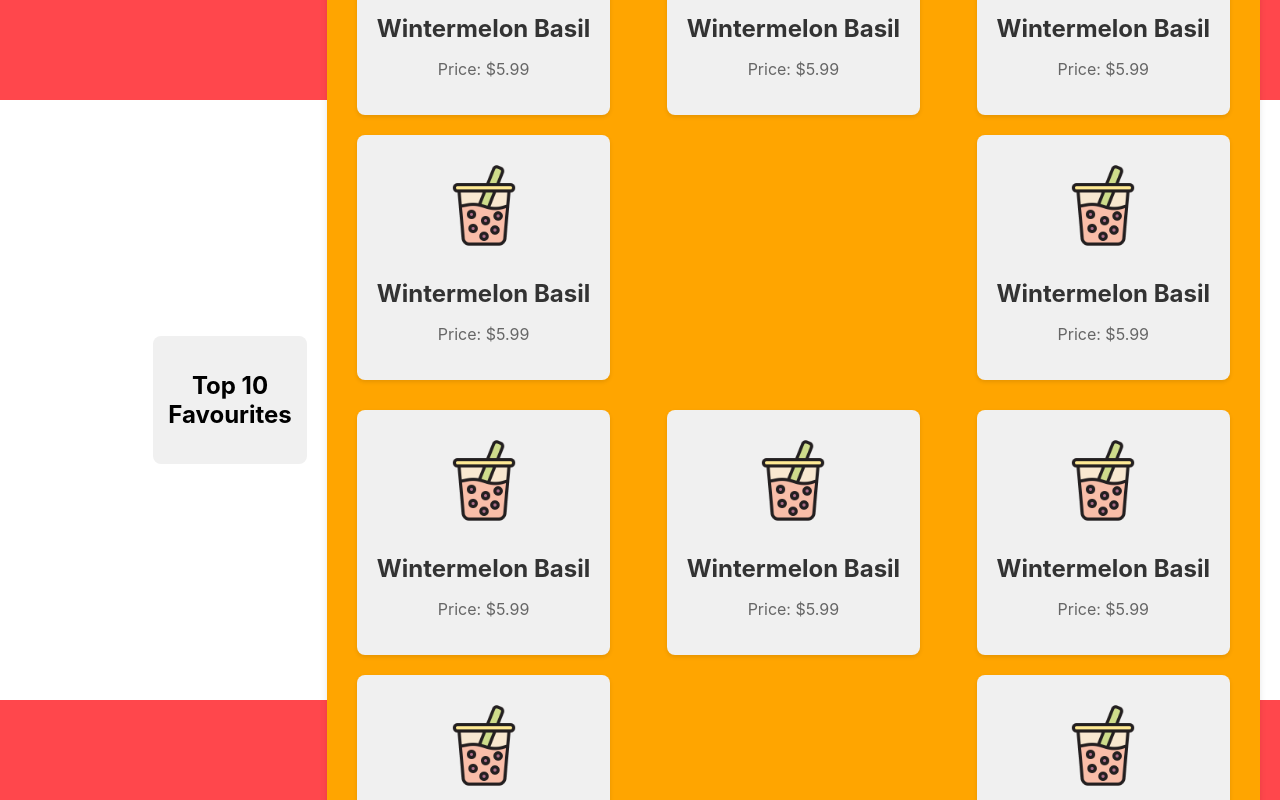
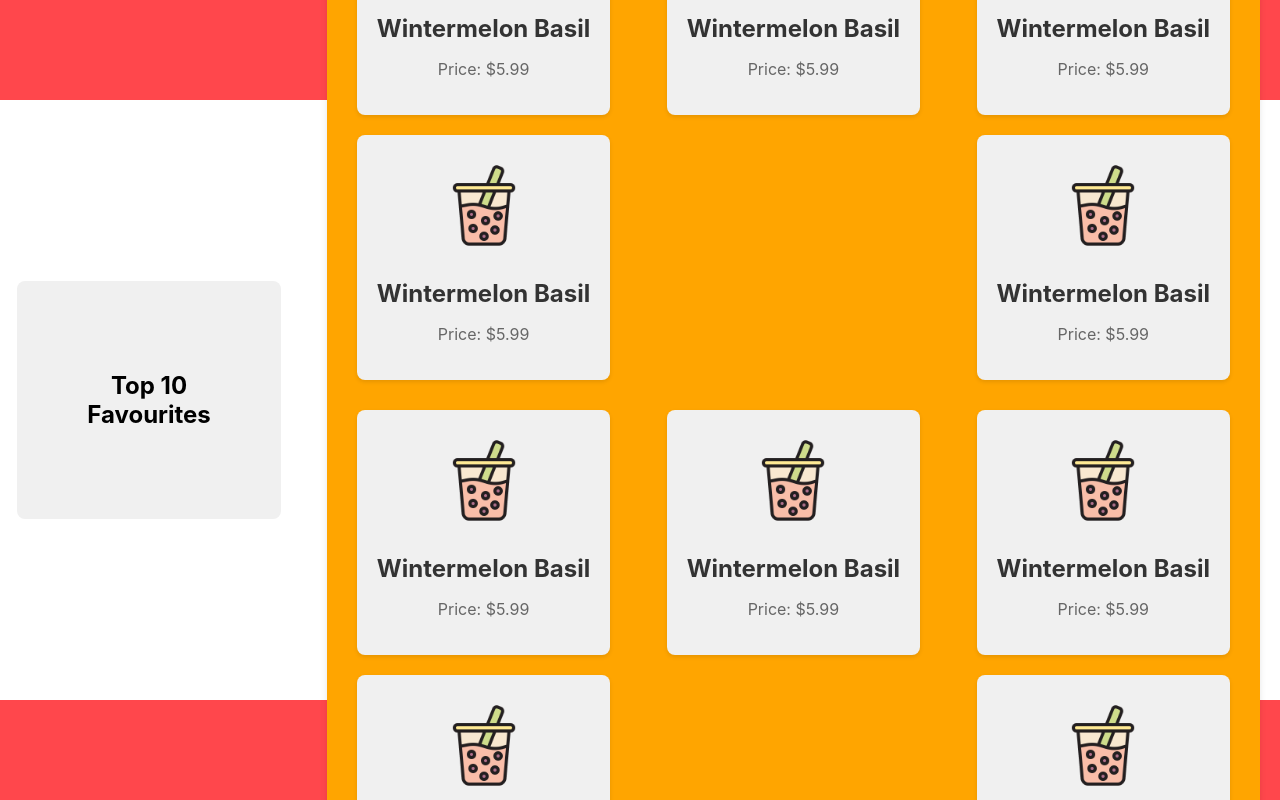
Before and after one commit to SleepOnFirewood/reactthings, a React (Create React App) app in the folder BubbleTeaMenu/main/myapp/: page / in a window 1280 px wide. Shown: the top 800 px of the page. Built offline with nearby package versions, Linux system fonts and the light colour scheme.

Commit message:
adjust titleframe margin and padding

```diff
--- a/BubbleTeaMenu/main/myapp/src/component/Title/Title.css
+++ b/BubbleTeaMenu/main/myapp/src/component/Title/Title.css
@@ -10,10 +10,10 @@
 
 .title-frame {
     background-color: #f0f0f0;
-    padding: 15px;
+    padding: 70px;
     border-radius: 8px;
     z-index: 1001;
-    margin-left: auto;
+    margin-right: 30%;
 }
 
 @media (max-width: 768px) {
```
